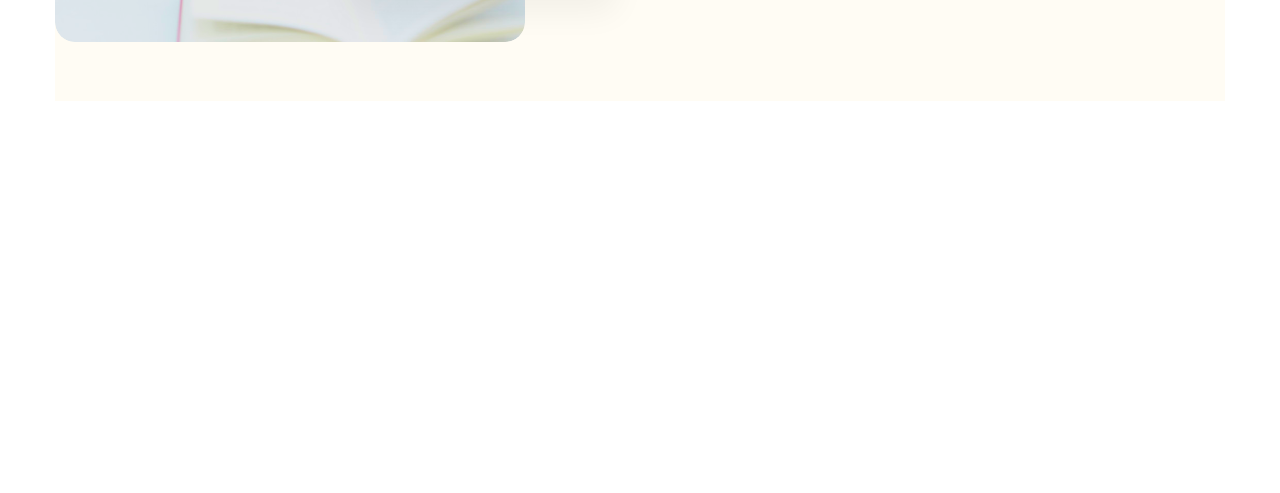
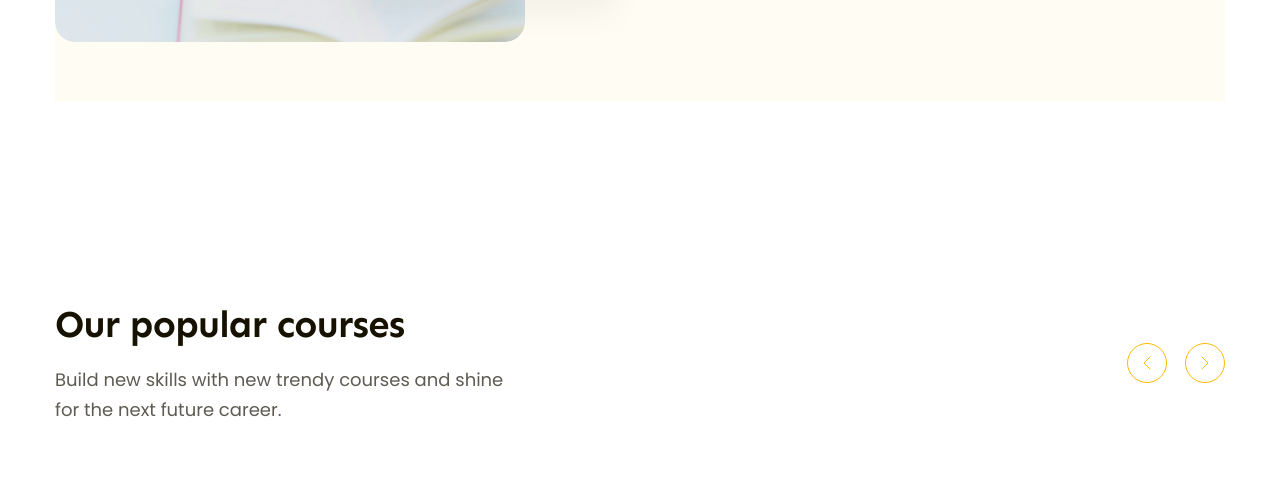
Before and after one commit to ViTrungDev/learning-landing-page, a plain HTML site: page index.html in a window 1280 px wide. Shown: the part 793-1286 px from the top of the page. Drawn offline with Linux system fonts and the light colour scheme.

Commit message:
code phần popular-top và hiển thị hình bàn tay khi di chuột

```diff
--- a/assets/css/style.css
+++ b/assets/css/style.css
@@ -15,6 +15,15 @@ body {
   font-family: "Poppins", sans-serif;
 }
 /* ================ common all ============== */
+.heading-lv2 {
+  color: #171100;
+  font-family: var(--font-heading);
+  font-size: 3.8rem;
+  font-style: normal;
+  font-weight: 700;
+  line-height: 1.26; /* 126.316% */
+  letter-spacing: -0.76px;
+}
 a {
   /* loại bỏ gạch chân cho thẻ a */
   text-decoration: none;
@@ -247,3 +256,43 @@ a {
 .hero .desc-start .strong-Courses {
   margin-left: 28px;
 }
+/* =================== popular =============== */
+.popular {
+  margin-top: 135px;
+  padding: 65px 0px;
+  /* background-color: blue; */
+}
+.popular .desc {
+  margin-top: 16px;
+  width: 458px;
+  color: #5f5b53;
+  font-size: 1.8rem;
+  font-style: normal;
+  font-weight: 400;
+  line-height: 1.67; /* 166.667% */
+}
+.popular .popular-top {
+  justify-content: space-between;
+  display: flex;
+  align-items: center;
+}
+.popular-top .controls {
+  display: inline-flex;
+  gap: 18px;
+}
+.popular-top .control-btn {
+  display: flex;
+  justify-content: center;
+  align-items: center;
+  background-color: transparent;
+  width: 40px;
+  height: 40px;
+  border-radius: 50%;
+  border: 1px solid var(--color-btn);
+  color: var(--color-btn);
+}
+.popular-top .control-btn:hover {
+  background-color: var(--color-btn);
+  color: #fff;
+  cursor: pointer;
+}
--- a/index.html
+++ b/index.html
@@ -42,6 +42,7 @@
     </header>
     <!-- main -->
     <main class="main">
+      <!-- hero -->
       <div class="hero main-content">
         <div class="body">
           <!-- hero left -->
@@ -109,6 +110,56 @@
           </div>
         </div>
       </div>
+      <!-- popular -->
+      <div class="popular">
+        <div class="main-content">
+          <div class="popular-top">
+            <!-- popular left -->
+            <div class="info">
+              <h2 class="heading-lv2">Our popular courses</h2>
+              <p class="desc">
+                Build new skills with new trendy courses and shine for the next
+                future career.
+              </p>
+            </div>
+            <!-- popular right -->
+            <div class="controls">
+              <button class="control-btn">
+                <svg
+                  width="8"
+                  height="14"
+                  viewBox="0 0 8 14"
+                  fill="none"
+                  xmlns="http://www.w3.org/2000/svg"
+                >
+                  <path
+                    d="M7 1L1 7L7 13"
+                    stroke="currentColor"
+                    stroke-linecap="round"
+                    stroke-linejoin="round"
+                  />
+                </svg>
+              </button>
+              <button class="control-btn">
+                <svg
+                  width="8"
+                  height="14"
+                  viewBox="0 0 8 14"
+                  fill="none"
+                  xmlns="http://www.w3.org/2000/svg"
+                >
+                  <path
+                    d="M1 1L7 7L1 13"
+                    stroke="currentColor"
+                    stroke-linecap="round"
+                    stroke-linejoin="round"
+                  />
+                </svg>
+              </button>
+            </div>
+          </div>
+        </div>
+      </div>
     </main>
   </body>
 </html>
```
Also changed, not shown: assets/icon/next.svg (added), assets/icon/prev.svg (added).
